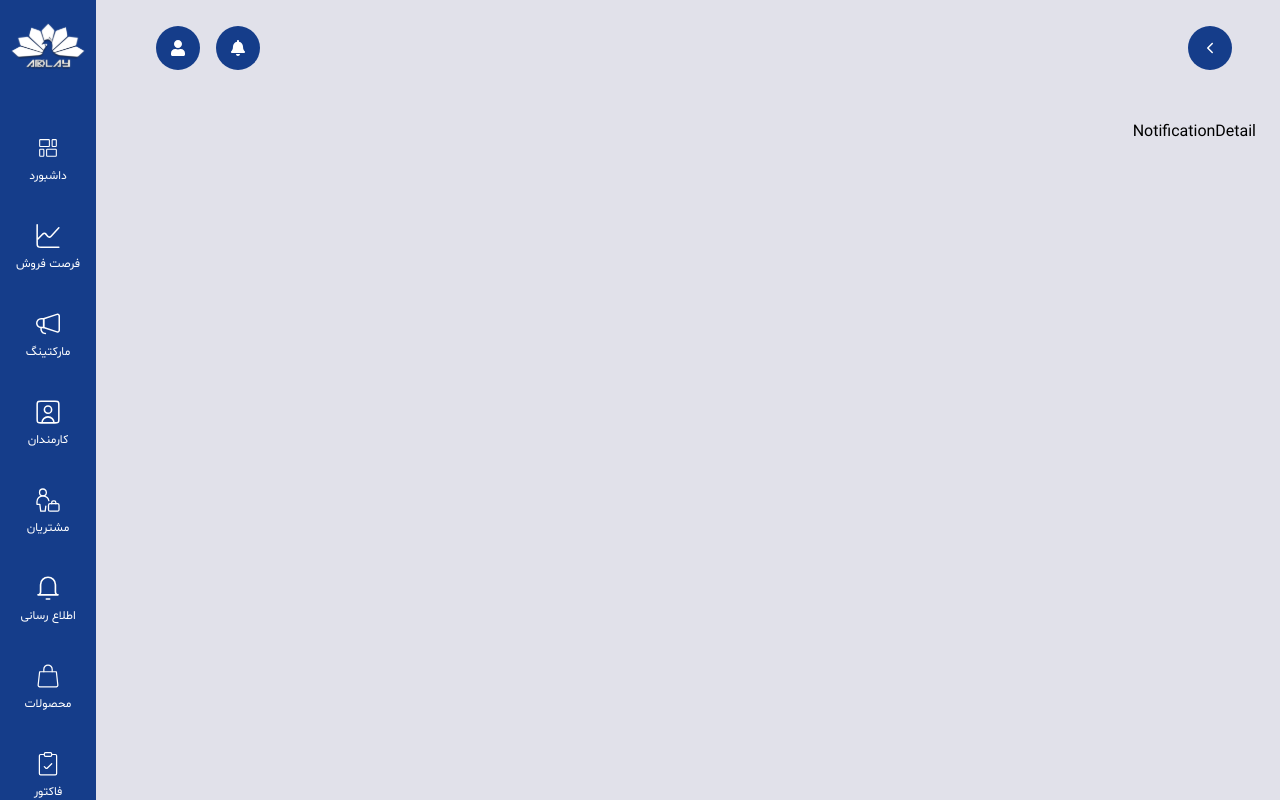
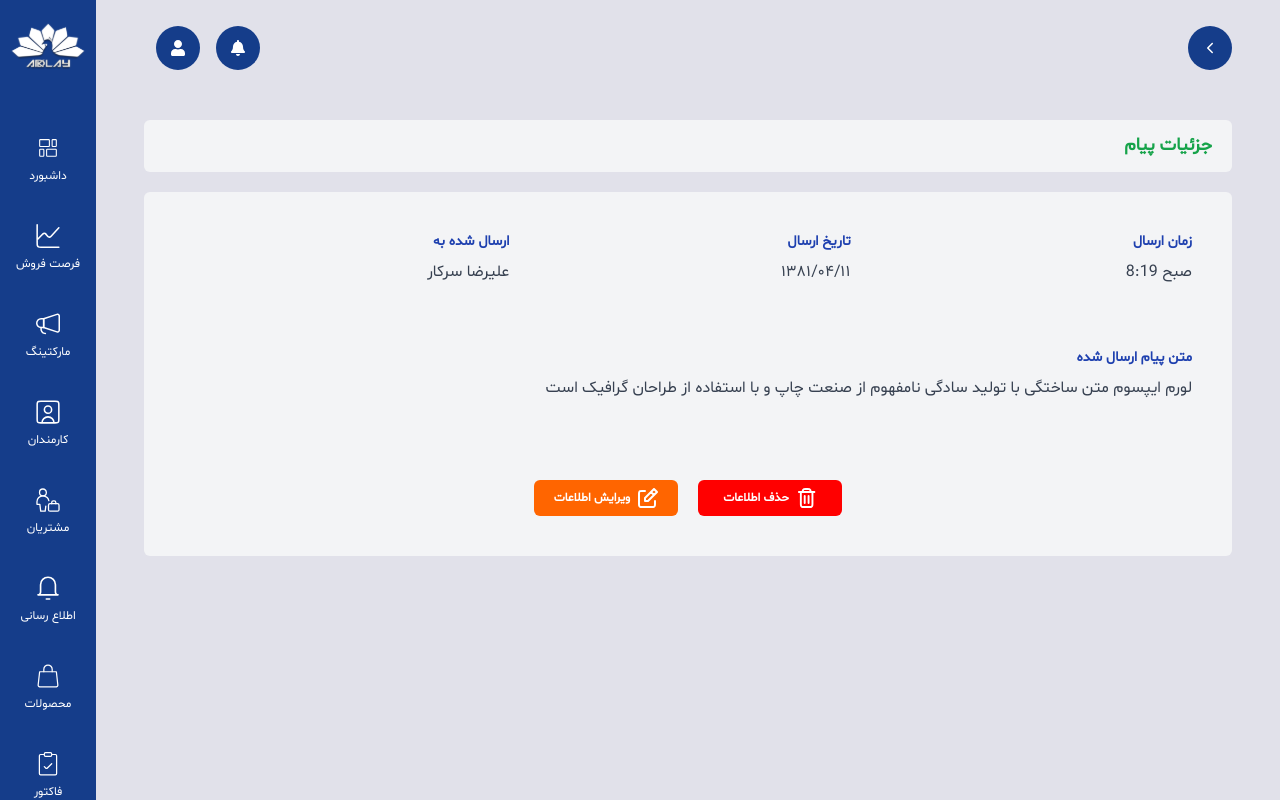
Before and after one commit to alirezzasarkar/customer-management-software, a React app: page /dashboard/notification/detail/1 in a window 1280 px wide. Shown: the top 800 px of the page. Built offline with nearby package versions, Linux system fonts and the light colour scheme; the HTML template or start-up script is replaced by a standard one.

Commit message:
feat: NotificationDetail.jsx

```diff
--- a/src/Components/Notification/NotificationDetail.jsx
+++ b/src/Components/Notification/NotificationDetail.jsx
@@ -1,9 +1,50 @@
-
+import Title from "../Common/Title";
+import DashboardButton from './../Common/DashboardButton';
 
 const NotificationDetail = () => {
   return (
-    <div>NotificationDetail</div>
-  )
-}
+    <>
+      <Title title="جزئیات پیام" />
+      <div className="bg-gray-100 p-10 mx-6 rounded-md">
+        <div className="grid grid-cols-3 gap-4 mb-4">
+          <div className="flex flex-col">
+            <span className="text-sm text-blue-800 font-semibold">ارسال شده به</span>
+            <p className="text-gray-700 mt-2">علیرضا سرکار</p>
+          </div>
+          <div className="flex flex-col">
+            <span className="text-sm text-blue-800 font-semibold">تاریخ ارسال</span>
+            <p className="text-gray-700 mt-2">۱۳۸۱/۰۴/۱۱</p>
+          </div>
+          <div className="flex flex-col">
+            <span className="text-sm text-blue-800 font-semibold">زمان ارسال</span>
+            <p className="text-gray-700 mt-2">8:19 صبح</p>
+          </div>
+        </div>
 
-export default NotificationDetail
+        <div className="grid grid-cols gap-4 mt-16 mb-4">
+          <div className="flex flex-col">
+            <span className="text-sm text-blue-800 font-semibold">متن پیام ارسال شده</span>
+            <p className="text-gray-700 mt-2">لورم ایپسوم متن ساختگی با تولید سادگی نامفهوم از صنعت چاپ  و با استفاده از طراحان گرافیک است</p>
+          </div>
+        </div>
+
+        <div className="flex justify-center gap-5 mt-20">
+            <DashboardButton
+              inner_text="ویرایش اطلاعات"
+              icon="/src/Assets/Icons/edit.svg"
+              bg_color="bg-[#FF6500]"
+              hover_state="hover:bg-[#FF6500]"
+            />
+            <DashboardButton
+              inner_text="حذف اطلاعات"
+              icon="/src/Assets/Icons/delete.svg"
+              bg_color="bg-[#FF0000]"
+              hover_state="hover:bg-[#FF0000]"
+            />
+        </div>
+      </div>
+    </>
+  );
+};
+
+export default NotificationDetail;
```
